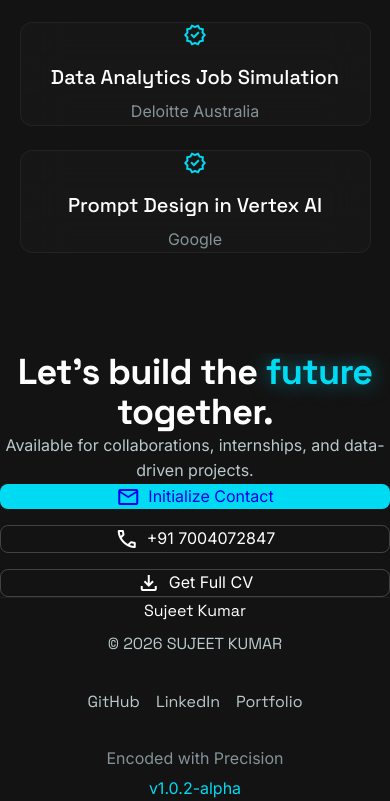
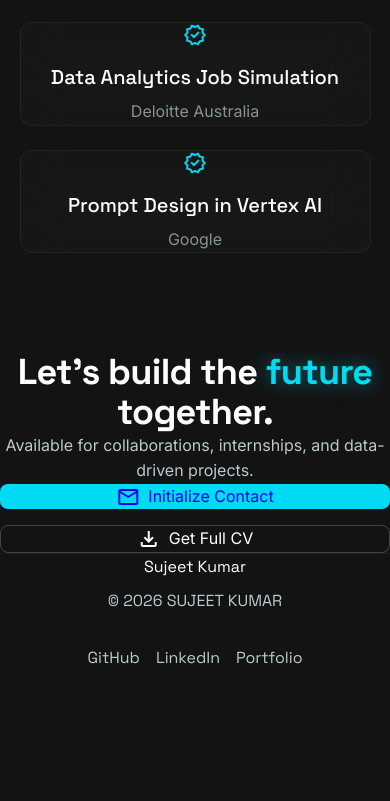
Before and after one commit to sujeetkumar22/Portfolio-Website, a plain HTML site: page index.html in a window 390 px wide. Shown: the part 6593-7394 px from the top of the page. After the commit the page ends 7264 px from the top, so only its background shows below. Drawn offline with nearby package versions, Linux system fonts and the light colour scheme.

Commit message:
fix: remove phone number, version, and tagline from footer

```diff
--- a/index.html
+++ b/index.html
@@ -405,9 +405,7 @@
                     <a href="mailto:sujeetk.work@gmail.com" class="px-8 py-4 bg-primary text-background font-inter font-bold rounded-lg hover-scale-105 transition-transform flex items-center justify-center gap-2 shadow-[0_0_20px_rgba(0,218,243,0.4)]" style="text-decoration:none;">
                         <span class="material-symbols-outlined">mail</span> Initialize Contact
                     </a>
-                    <a href="tel:+917004072847" class="px-8 py-4 border border-white-20 text-white font-inter font-bold rounded-lg hover-bg-white-5 transition-all flex items-center justify-center gap-2 hover-border-white-40" style="text-decoration:none;">
-                        <span class="material-symbols-outlined">call</span> +91 7004072847
-                    </a>
+
                     <a href="https://drive.google.com/file/d/1J33merIqm8ABoMrYaaHNbOHnY0uM4cH1/view?usp=sharing" target="_blank" class="px-8 py-4 border border-white-20 text-white font-inter font-bold rounded-lg hover-bg-white-5 transition-all flex items-center justify-center gap-2 hover-border-white-40" style="text-decoration:none;">
                         <span class="material-symbols-outlined">download</span> Get Full CV
                     </a>
@@ -427,10 +425,7 @@
             <a href="https://www.linkedin.com/in/sujeet-kumar-3979841b8/" target="_blank" class="text-muted hover-text-white transition-colors duration-200" style="text-decoration:none;">LinkedIn</a>
             <a href="https://sujeet-kumar-portfolio.vercel.app" target="_blank" class="text-muted hover-text-white transition-colors duration-200" style="text-decoration:none;">Portfolio</a>
         </div>
-        <div class="text-center md-text-right">
-            <p class="text-[10px] text-outline tracking-widest uppercase font-inter">Encoded with Precision</p>
-            <p class="text-xs text-primary font-mono mt-1">v1.0.2-alpha</p>
-        </div>
+
     </footer>
 
     <!-- AI Chat Widget -->
```
